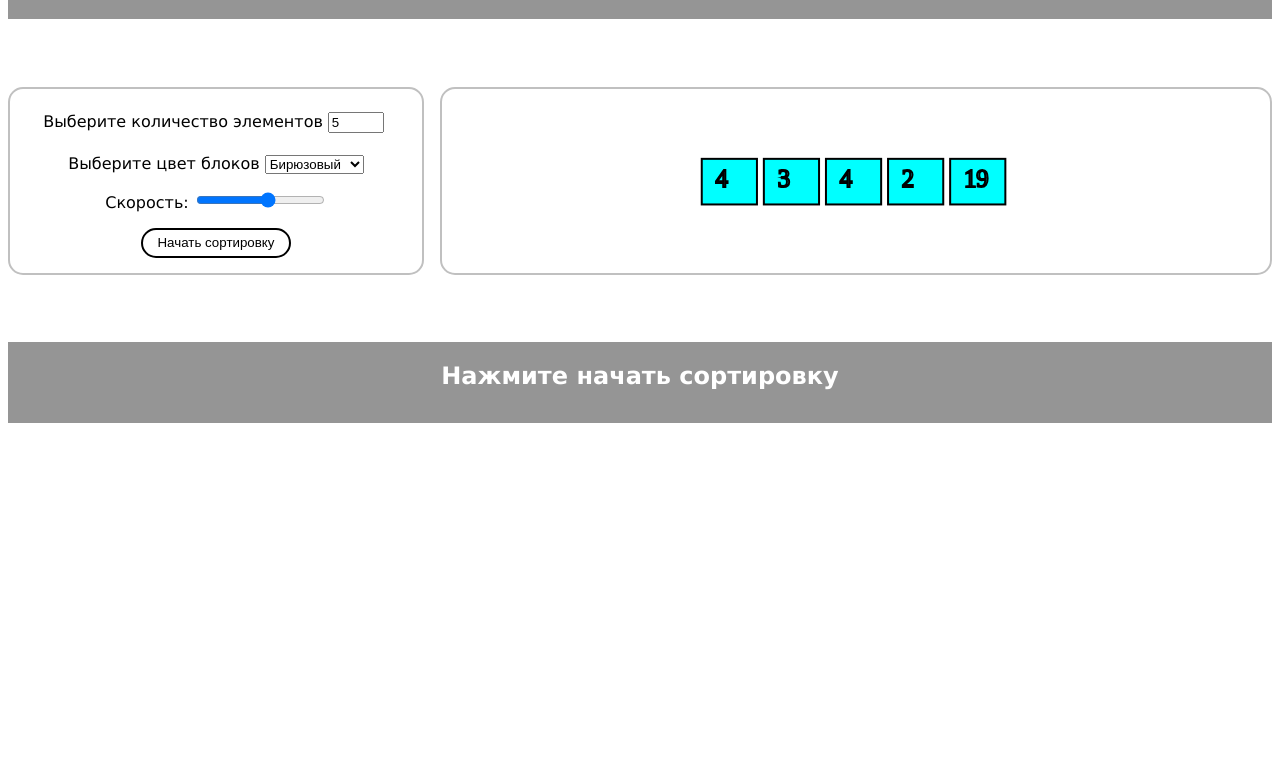
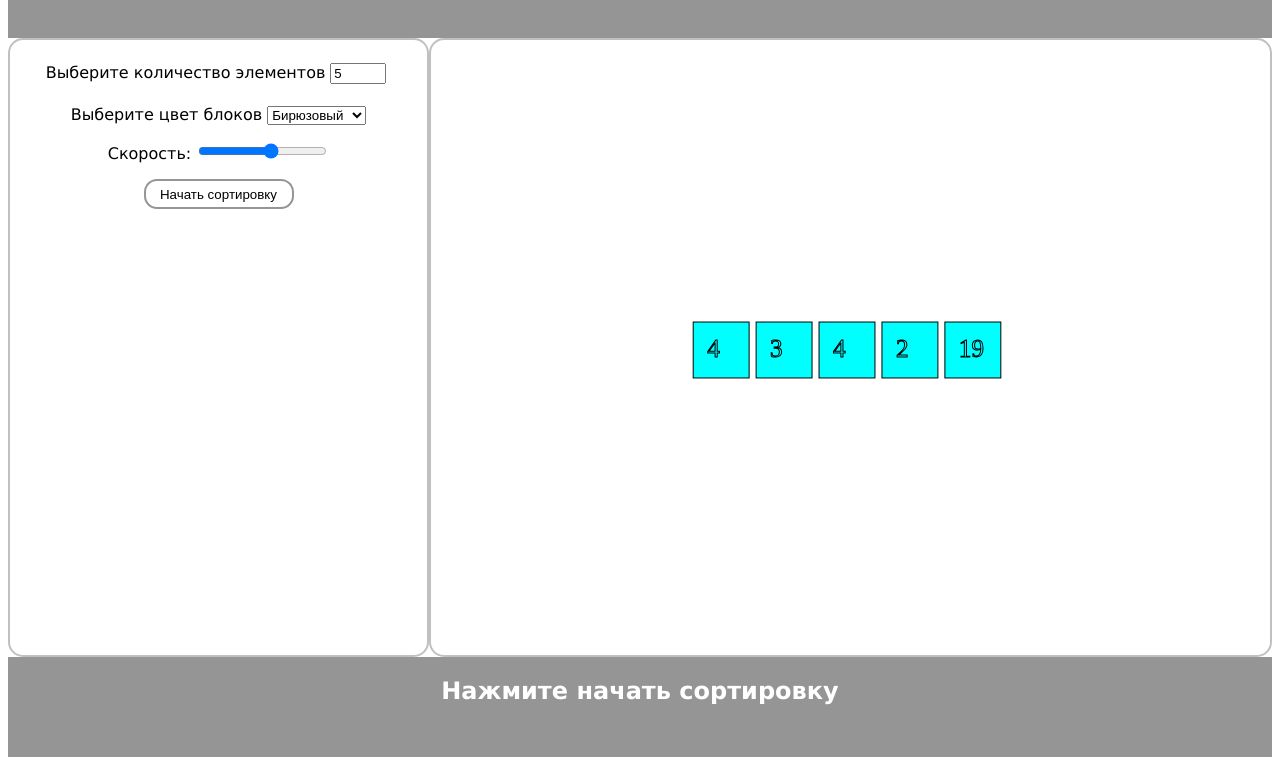
Before and after one commit to KoksharovSA/Bubble, a plain HTML site: page index.html in a window 1280 px wide. Shown: the part 70-835 px from the top of the page. Before the commit the page ends 800 px from the top, so only its background shows below. Drawn offline with Linux system fonts and the light colour scheme.

Commit message:
Add files via upload

```diff
--- a/index.css
+++ b/index.css
@@ -3,54 +3,60 @@
     width: 150px;
     background-color: #ffffff;
     color: black;
-    border: 2px solid #000000;
-    border-radius: 15px;
+    border: 2px solid rgb(149, 149, 149);
+    border-radius: 13px;
 }
 
 .container {
     font-family: Verdana, Geneva, Tahoma, sans-serif;
     display: grid;
-    grid-template-rows: 1fr 4fr 1fr;
-    grid-auto-columns: auto;
+    grid-template-areas: "head head" "params canv" "state state";
+    grid-template-columns: 1fr 2fr;
+    grid-template-rows: 100px 4fr 100px;
+    min-height: 100vh;
 }
 
-.container>div {
-    grid-gap: 1em;
-}
+    .container > div {
+        grid-gap: 1em;
+    }
 
 .head {
-    grid-row: 1;
+    grid-area: head;
     text-align: center;
     background: rgb(149, 149, 149);
     color: #ffffff;
 }
 
 .state {
-    grid-row: 3;
+    grid-area: state;
     text-align: center;
     background: rgb(149, 149, 149);
     color: #ffffff;
 }
 
-.pole {
-    grid-row: 2;
-    display: grid;
-    grid-template-columns: 2fr 4fr;
-    align-content: center;
-}
-
 .params {
-    grid-column: 1;
+    grid-area: params;
     border: 2px solid silver;
     border-radius: 15px;
     padding: 2px;
     text-align: center;
+    align-self: stretch;
+    vertical-align: middle;
 }
 
 .canv {
-    grid-column: 2;
+    grid-area: canv;
     border: 2px solid silver;
     border-radius: 15px;
     text-align: center;
-    padding-top: 10px;
+    padding-top: 5px;
+    padding-bottom: 10px;
 }
+
+@media screen and (max-width: 600px) {
+    .container {
+        grid-template-areas: "head" "params" "canv" "state";
+        grid-template-columns: 100%;
+        grid-template-rows: 100px 4fr 4fr 100px;
+    }
+}
--- a/index.html
+++ b/index.html
@@ -14,14 +14,15 @@
             <h1>Сортировка массива пузырьком</h1>
         </div>
 
-        <div class="pole">
+
 
             <div class="params">
                 <div>
                     <p>Выберите количество элементов<input style="margin:5px" id="counts" type="number" value="5" min="3" max="13" onchange="changed()" /> </p>
                 </div>
                 <div>
-                    <p>Выберите цвет блоков
+                    <p>
+                        Выберите цвет блоков
                         <select id="select" size="1" onchange="changed()">
                             <option selected value="s1" style="color:cyan">Бирюзовый</option>
                             <option value="s2" style="color:blue">Голубой</option>
@@ -44,7 +45,7 @@
             <div id="root" class="canv">
             </div>
 
-        </div>
+
         <div class="state">
             <h2 id="state">Нажмите начать сортировку</h2>
         </div>
--- a/index.js
+++ b/index.js
@@ -54,7 +54,6 @@ class SortBubble {
                 }
             }
         }
-        console.log(this.massCount);
     }
 
     //Метод меняющий элементы массива местами шаг 1
@@ -101,19 +100,15 @@ class View {
         this.element = element; //Элемент DOM в который добавляем canvas
         this.scaleX = elementWidth / 600; //Масштаб canvas
         this.scaleY = elementHeight / 150; //Масштаб canvas
-        console.log(this.scaleX);
         this.width = 600 * this.scaleX; //Длина для canvas
         this.height = 150 * this.scaleY; //Высота для canvas
-        console.log(this.width, this.height);
         this.canvas = document.createElement('canvas'); //Создаём элемент canvas
         this.canvas.width = this.width; //Задаём длину canvas
         this.canvas.height = this.height; //Задаём высоту canvas
         this.context = this.canvas.getContext('2d'); //задаём canvas параметр 2d
-
         this.blockWidth = 40 * this.scaleX; //Длина для блоков
-        this.blockHeight = 40 * this.scaleY; //Ширина для блоков
+        this.blockHeight = 40 * this.scaleX; //Ширина для блоков
         this.canvas.id = 'canvas';
-
         this.element.appendChild(this.canvas); //Добавляем canvas в элемент DOM
     }
 
@@ -132,11 +127,11 @@ class View {
     renderBlock(x, y, color, count) {
         this.context.fillStyle = color;
         this.context.strokeStyle = 'black';
-        this.context.lineWidth = 2;
+        this.context.lineWidth = 1;
         this.context.fillRect(x, y, this.blockWidth, this.blockHeight);
         this.context.strokeRect(x, y, this.blockWidth, this.blockHeight);
         this.context.font = 18 * this.scaleX + 'px serif';
-        this.context.strokeText(count, x + (10 * this.scaleX), y + (25 * this.scaleY));
+        this.context.strokeText(count, x + (10 * this.scaleX), y + (25 * this.scaleX));
     }
 
     //Метод отвечающий за отрисовку массива, принимает контекст и цвет
@@ -146,7 +141,7 @@ class View {
         for (let y = 0; y < mass.length; y++) {
             for (let x = 0; x < mass[y].length; x++) {
                 if (mass[y][x]) {
-                    this.renderBlock(((this.width - (mass[y].length * (45 * this.scaleX))) / 2) + (x * (45 * this.scaleX)), ((this.height - (mass.length * (45 * this.scaleY))) / 2) + (y * (45 * this.scaleY)), View.colors[color], mass[y][x]);
+                    this.renderBlock(((this.width - (mass[y].length * (45 * this.scaleX))) / 2) + (x * (45 * this.scaleX)), ((this.height - (mass.length * (40 * this.scaleX))) / 2) + (y * (45 * this.scaleX)), View.colors[color], mass[y][x]);
                 }
             }
         }
@@ -183,7 +178,6 @@ view.renderMass(sortBubble, this.colorRect); //Отрисовываем масс
 window.onresize = () => {
     root.removeChild(document.getElementById('canvas'));
     view = new View(root, root.clientWidth, root.clientHeight);
-    console.log(sortBubble.notSortWorkMass, this.colorRect);
     view.renderMass(sortBubble, this.colorRect);
 };
 
```
